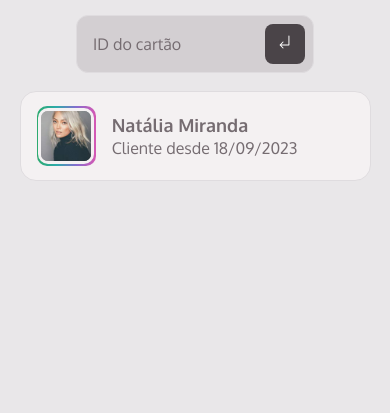
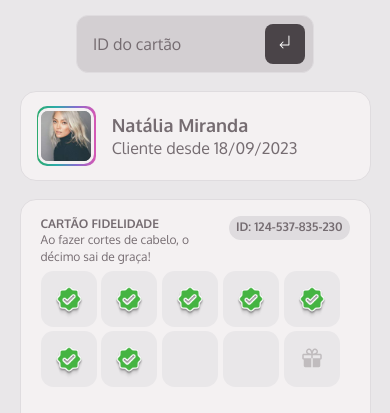
Before and after one commit to MiguelASFerreira/cartao-fidelidade, a plain HTML site: page index.html in a window 390 px wide. Shown: the part 83-496 px from the top of the page. Drawn offline with Linux system fonts and the light colour scheme.

Commit message:
sessãp card e refatoração da responsividade

```diff
--- a/index.html
+++ b/index.html
@@ -34,7 +34,6 @@
     </header>
 
     <main>
-        <div>
           <section id="user">
             <div class="avatar">
                 <img src="src/assets/images/picture.png" alt="Picture">
@@ -45,7 +44,51 @@
             </div>
         </section>
 
-        </div>
-    </main>
+        <section id="card">
+          <div class="card-info">
+              <div class="card-header">
+                <h2>Cartão Fidelidade</h2>
+                <p>Ao fazer cortes de cabelo, o décimo sai de graça!</p>
+              </div>
+              <div class="card-id">
+                <p>ID: 124-537-835-230</p>
+              </div>
+          </div>
+          <div class="card-points">
+            <ul role="list">
+              <li class="item-check">
+                <img src="./src/assets/images/pin-check.png" />
+              </li>
+              <li class="item-check">
+                <img src="./src/assets/images/pin-check.png" />
+              </li>
+              <li class="item-check">
+                <img src="./src/assets/images/pin-check.png" />
+              </li>
+              <li class="item-check">
+                <img src="./src/assets/images/pin-check.png" />
+              </li>
+              <li class="item-check">
+                <img src="./src/assets/images/pin-check.png" />
+              </li>
+              <li class="item-check">
+                <img src="./src/assets/images/pin-check.png" />
+              </li>
+              <li class="item-check">
+                <img src="./src/assets/images/pin-check.png" />
+              </li>
+              <li class="item-check">
+
+              </li>
+              <li class="item-check">
+
+              </li>
+              <li class="item-check">
+                <img src="./src/assets/icons/gift-default.svg" />
+              </li>
+            </div>
+            </ul>
+        </section>
+      </main>
 </body>
 </html>
--- a/src/styles/global.css
+++ b/src/styles/global.css
@@ -47,6 +47,10 @@ main {
     align-items: center;
 }
 
+ul[role="list"] {
+    list-style: none;
+}
+
 @media (width >= 62em) {
     main {
         display: grid;
--- a/src/styles/index.css
+++ b/src/styles/index.css
@@ -1,3 +1,4 @@
 @import url(global.css);
 @import url(header.css);
 @import url(user.css);
+@import url(loyalty-card.css);
--- /dev/null
+++ b/src/styles/loyalty-card.css
@@ -0,0 +1,139 @@
+#card {
+    flex-direction: column;
+    align-items: center;
+    padding-block: 1rem;
+    padding-inline: 1.25rem;
+    gap: 1rem;
+    margin-top: 1.125rem;
+
+    width: 21.9375rem;
+    height: 14.9375rem;
+
+    background: var(--base-gray-100);
+    border: 1px solid var(--base-gray-300);
+    border-radius: 1rem;
+    margin-inline: 0.75rem;
+
+    & .card-info {
+        display: flex;
+        gap: 1.25rem;
+
+        & .card-header {
+            width: 10.75rem;
+            height: 3.4375rem;
+
+            & h2 {
+                font: var(--subtitle-sm);
+                text-transform: uppercase;
+                color: var(--base-gray-500);
+            }
+
+            & p {
+                font: var(--text-xs);
+                color: var(--base-gray-500);
+            }
+        }
+
+        & .card-id {
+            display: flex;
+            align-items: center;
+            justify-content: center;
+            width: 7.6875rem;
+            height: 1.5rem;
+            background-color: var(--base-gray-300);
+            border-radius: 999px;
+
+             & p {
+                color: var(--base-gray-500);
+                font: var(--subtitle-sm);
+                text-transform: uppercase;
+             }
+        }
+    }
+
+    & .card-points {
+        & ul {
+            display: flex;
+            flex-direction: row;
+            flex-wrap: wrap;
+            gap: 0.3rem;
+
+            & .item-check {
+                display: flex;
+                align-items: center;
+                justify-content: center;
+                width: 3.5rem;
+                height: 3.5rem;
+                backdrop-filter: blur(19.64rem);
+                border-radius: 0.78rem;
+                background-color: var(--base-gray-200);
+
+                & img {
+                    align-items: center;
+                    justify-content: center;
+                    width: 2.5rem;
+                    height: 2.5rem;
+                }
+
+                & img[src="./src/assets/icons/gift-default.svg"] {
+                    width: 1.5rem;
+                    height: 1.5rem;
+                }
+            }
+        }
+    }
+}
+
+@media (width >= 62em) {
+    #card {
+        grid-column: 2 / 4;
+        grid-row: 1 / 3;
+        margin-left: 2rem;
+        padding-block: 2.25rem;
+        padding-inline: 2rem;
+
+        width: 35.5rem;
+        height: 20.81rem;
+
+        & .card-info {
+            gap: 3.0625rem;
+            & .card-header {
+                width: 19.125rem;
+            }
+
+            & .card-id {
+                width: 9.3125rem;
+                height: 2rem;
+
+                & p {
+                    color: var(--base-gray-500);
+                    font: var(--subtitle-md);
+                    text-transform: uppercase;
+                }
+            }
+        }
+
+        & .card-points {
+            & ul {
+                gap: 0.9rem;
+
+                & .item-check {
+                    width: 5.5rem;
+                    height: 5.5rem;
+
+                    & img {
+                        align-items: center;
+                        justify-content: center;
+                        width: 4rem;
+                        height: 4rem;
+                    }
+
+                    & img[src="./src/assets/icons/gift-default.svg"] {
+                        width: 2.5rem;
+                        height: 2.5rem;
+                    }
+                }
+            }
+        }
+    }
+  }
--- a/src/styles/user.css
+++ b/src/styles/user.css
@@ -43,5 +43,11 @@
             font: var(--title-xs);
         }
     }
+}
 
-}
+@media (min-width: 62em) {
+    #user {
+        grid-column: 1 / 2;
+        grid-row: 1 / 2;
+    }
+  }
```
Also changed, not shown: src/assets/icons/gift-default.svg (added).
